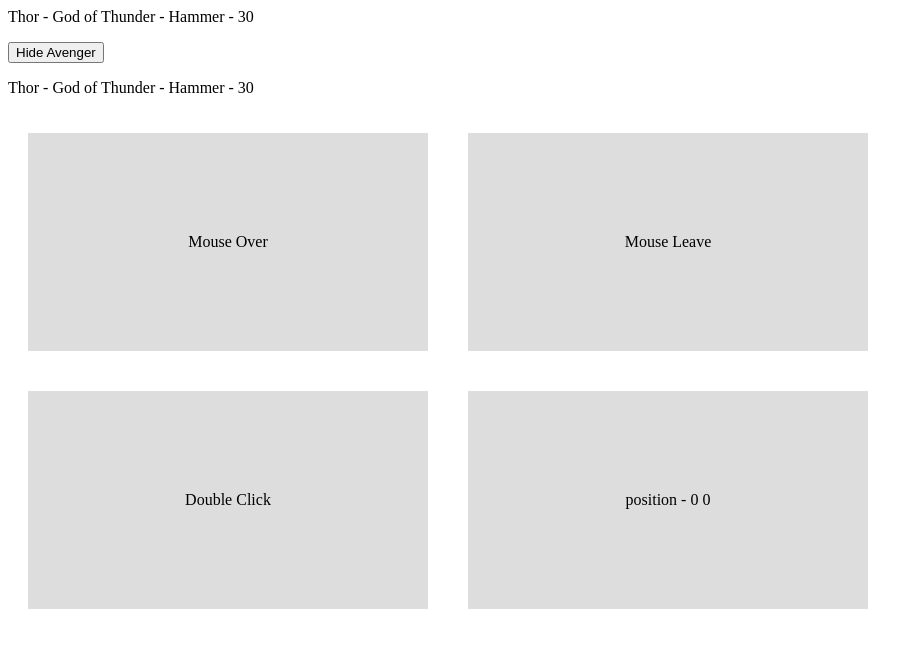
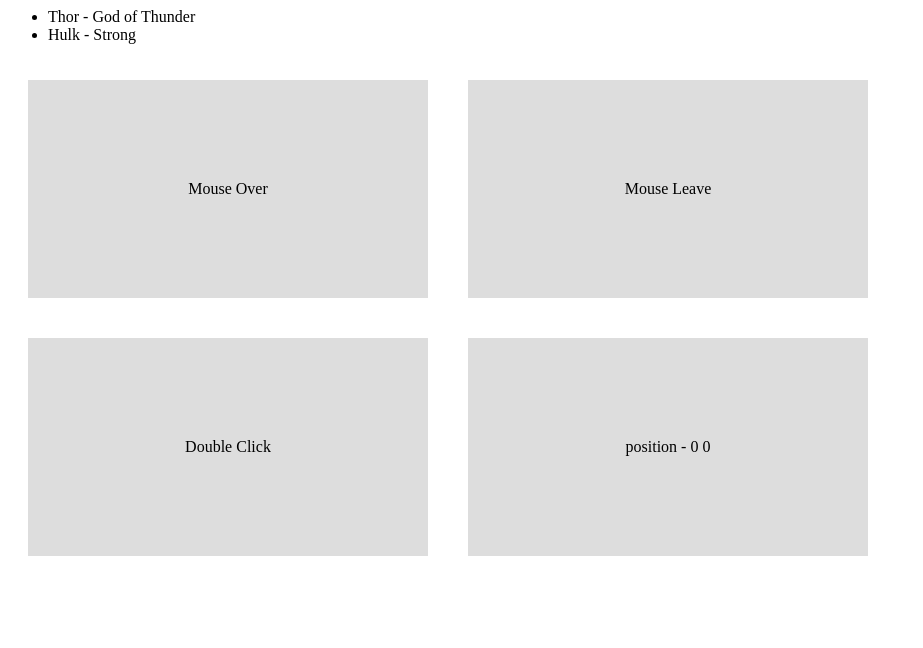
Before and after one commit to soehtut/vue-firebase-the-net-ninja, a plain HTML site: page index.html in a window 1280 px wide. Shown: the whole page, without its empty margins (0-923 px from the left). Drawn offline with nearby package versions, Linux system fonts and the light colour scheme.

Commit message:
Outputting Lists (v-for)

```diff
--- a/app.js
+++ b/app.js
@@ -3,19 +3,23 @@ const app = Vue.createApp({
     // template: '<h2>This is the template</h2>'
     data() {
         return {
-            name: 'Thor',
-            power: 'God of Thunder',
-            weapon: 'Hammer',
-            age: 30,
-            isAvenger: true,
+            avengers: [
+                {
+                    name: 'Thor',
+                    power: 'God of Thunder',
+                    weapon: 'Hammer',
+                },
+                {
+                    name: 'Hulk',
+                    power: 'Strong',
+                    weapon: 'Fighting',
+                }
+            ],
             x: 0,
             y: 0
         }
     },
     methods: {
-        toggleAvenger() {
-            this.isAvenger = !this.isAvenger
-        },
         handleEvent(e, data) {
             console.log(e, e.type)
             if(data) {
--- a/index.html
+++ b/index.html
@@ -19,22 +19,16 @@
 <body>
 
     <div id="app">
-        <p v-if="isAvenger">{{ name }} - {{ power }} - {{ weapon }} - {{ age }}</p>
 
-        <button @click="toggleAvenger">
-            <span v-if="!isAvenger">Show Avenger</span>
-            <span v-else>Hide Avenger</span>
-        </button>
-
-        <p v-show="isAvenger">{{ name }} - {{ power }} - {{ weapon }} - {{ age }}</p>
+        <ul>
+            <li v-for="avenger in avengers">{{ avenger.name }} - {{ avenger.power }}</li>
+        </ul>
 
         <!-- Mouse Events -->
-
         <div class="box" @mouseover="handleEvent($event, 5)">Mouse Over</div>
         <div class="box" @mouseleave="handleEvent">Mouse Leave</div>
         <div class="box" @dblclick="handleEvent">Double Click</div>
         <div class="box" @mousemove="handleMouseMove">position - {{ x }} {{ y }}</div>
-
     </div>
 
     <script src="app.js"></script>
```
